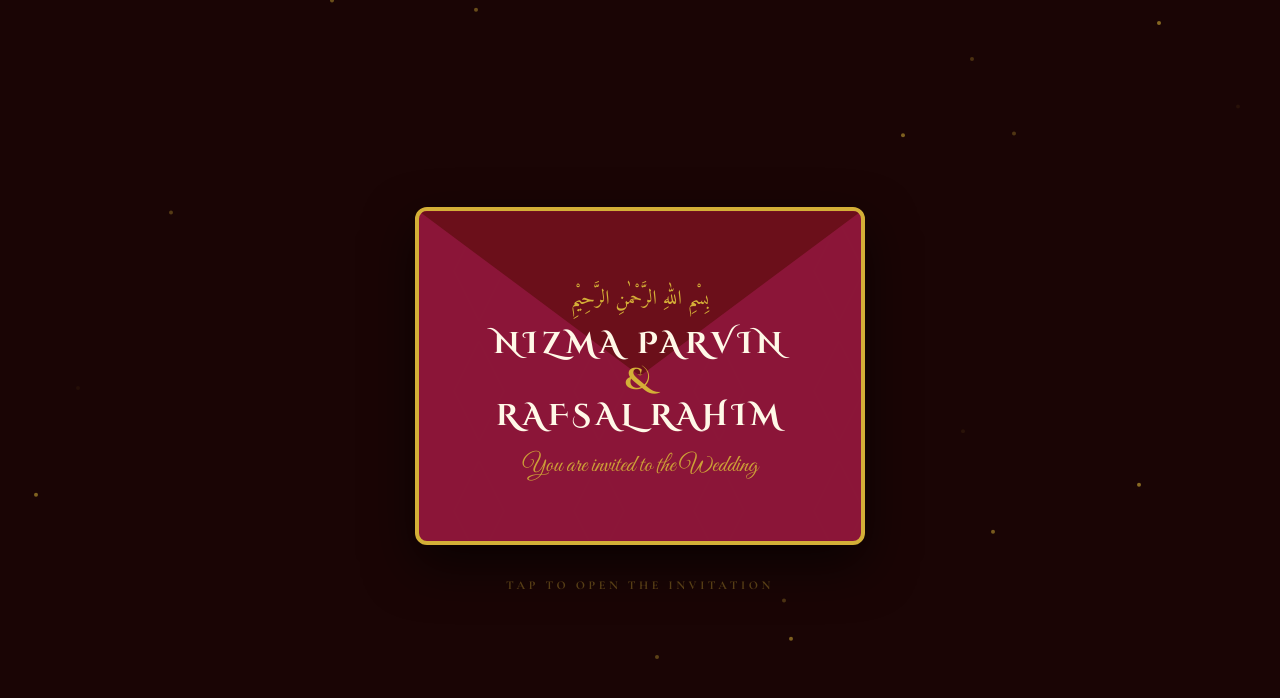
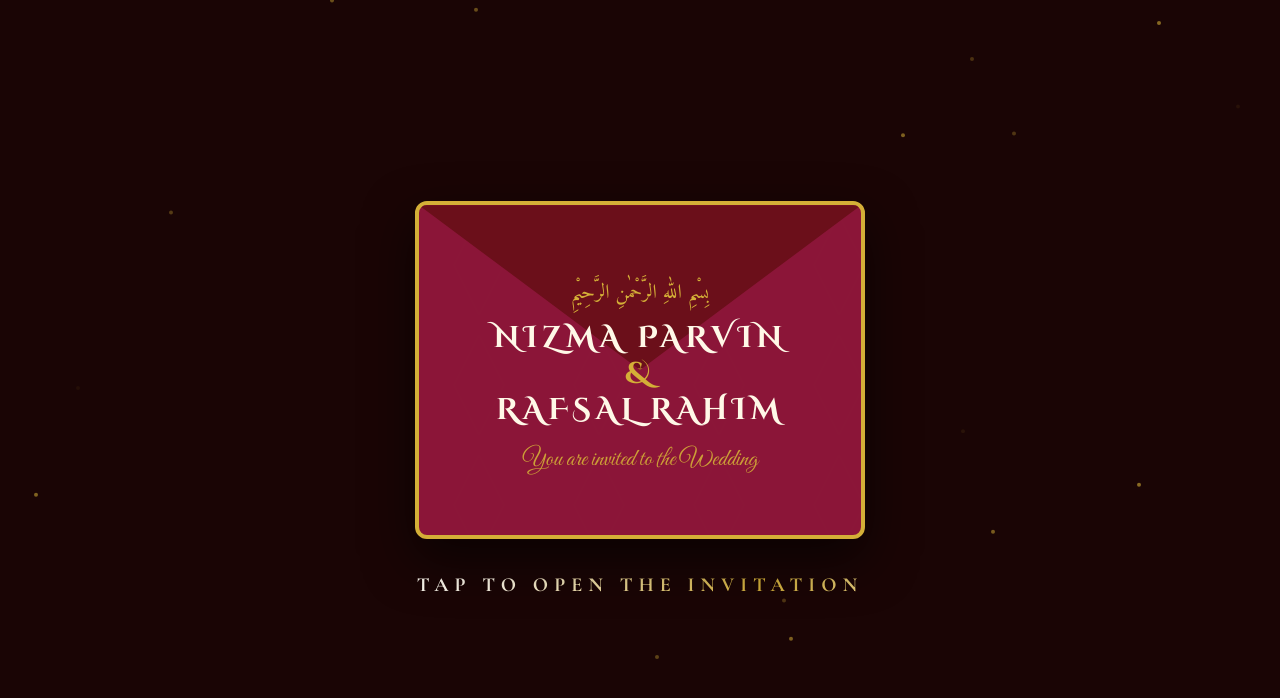
Before and after one commit to shifingeorge/wedding_invitation_card, a React (Vite) app: page / in a window 1280 px wide. Shown: the top 698 px of the page. Built offline with nearby package versions, Linux system fonts and the light colour scheme.

Commit message:
tap text size increased, replaced blink option to shiny option

```diff
--- a/components/Envelope.tsx
+++ b/components/Envelope.tsx
@@ -59,12 +59,12 @@ export const Envelope: React.FC<EnvelopeProps> = ({ onOpen }) => {
 
           {/* Top Seal / Flap Detail */}
           <div className="absolute top-0 w-full h-1/2 bg-[#6B0F1A] border-b-2 border-[#D4AF37]/50"
-               style={{ clipPath: 'polygon(0 0, 100% 0, 50% 100%)' }}></div>
+            style={{ clipPath: 'polygon(0 0, 100% 0, 50% 100%)' }}></div>
 
           <div className="relative z-10 flex flex-col items-center text-center mt-4">
             <div className="font-amiri text-[#D4AF37] text-lg md:text-xl mb-3 leading-tight">{BISMILLAH}</div>
             <div className="font-cinzel text-[#FFF8E7] text-xl md:text-3xl font-bold tracking-[0.15em] leading-snug">
-              {BRIDE_NAME}<br/><span className="text-[#D4AF37]">&</span><br/>{GROOM_NAME}
+              {BRIDE_NAME}<br /><span className="text-[#D4AF37]">&</span><br />{GROOM_NAME}
             </div>
             <div className="font-vibes text-[#D4AF37] text-xl md:text-2xl mt-4 opacity-90">
               You are invited to the Wedding
@@ -75,9 +75,9 @@ export const Envelope: React.FC<EnvelopeProps> = ({ onOpen }) => {
         {/* Tap Indicator */}
         <motion.p
           initial={{ opacity: 0 }}
-          animate={{ opacity: [0, 1, 0] }}
-          transition={{ duration: 2, repeat: Infinity }}
-          className="text-[#D4AF37] font-cormorant text-center mt-8 tracking-[0.3em] uppercase text-xs font-bold"
+          animate={{ opacity: 1 }}
+          transition={{ duration: 0.8 }}
+          className="shine-text font-cormorant text-center mt-8 tracking-[0.3em] uppercase text-lg md:text-xl font-bold"
         >
           Tap to Open the Invitation
         </motion.p>
--- a/index.css
+++ b/index.css
@@ -67,4 +67,18 @@ body { margin: 0; padding: 0; background-color: var(--bg); color: #fff; font-fam
 /* small helper utilities to mirror inline styles used */
 .gold-shimmer { background: linear-gradient(90deg, var(--gold) 0%, var(--cream) 50%, var(--gold) 100%); background-size: 200% 100%; animation: shimmer 3s infinite linear; -webkit-background-clip: text; -webkit-text-fill-color: transparent; }
 
+.shine-text {
+  background: linear-gradient(90deg, var(--gold) 0%, var(--cream) 30%, #ffffff 50%, var(--cream) 70%, var(--gold) 100%);
+  background-size: 200% 100%;
+  animation: shine 2.5s ease-in-out infinite;
+  -webkit-background-clip: text;
+  -webkit-text-fill-color: transparent;
+  background-clip: text;
+}
+
 @keyframes shimmer { 0% { background-position: -200% 0; } 100% { background-position: 200% 0; } }
+
+@keyframes shine {
+  0%, 100% { background-position: -200% 0; }
+  50% { background-position: 200% 0; }
+}
```
